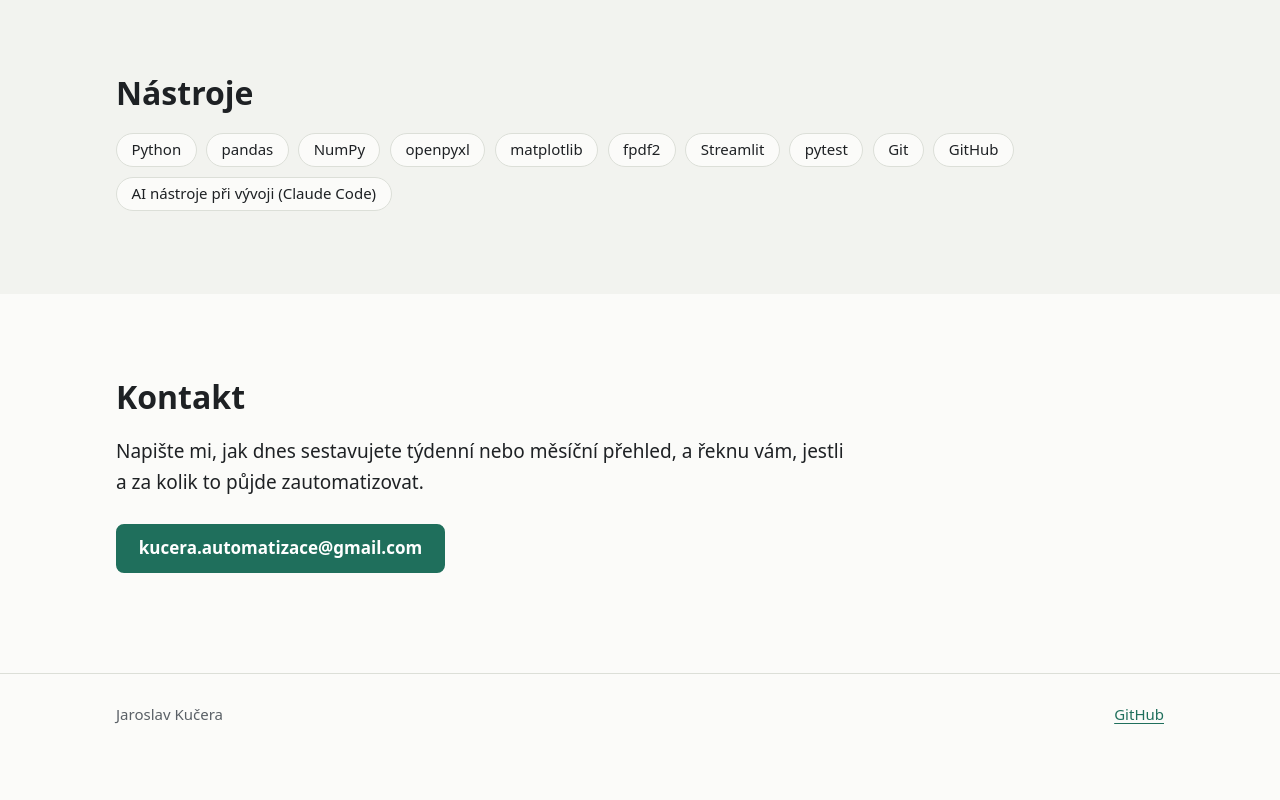
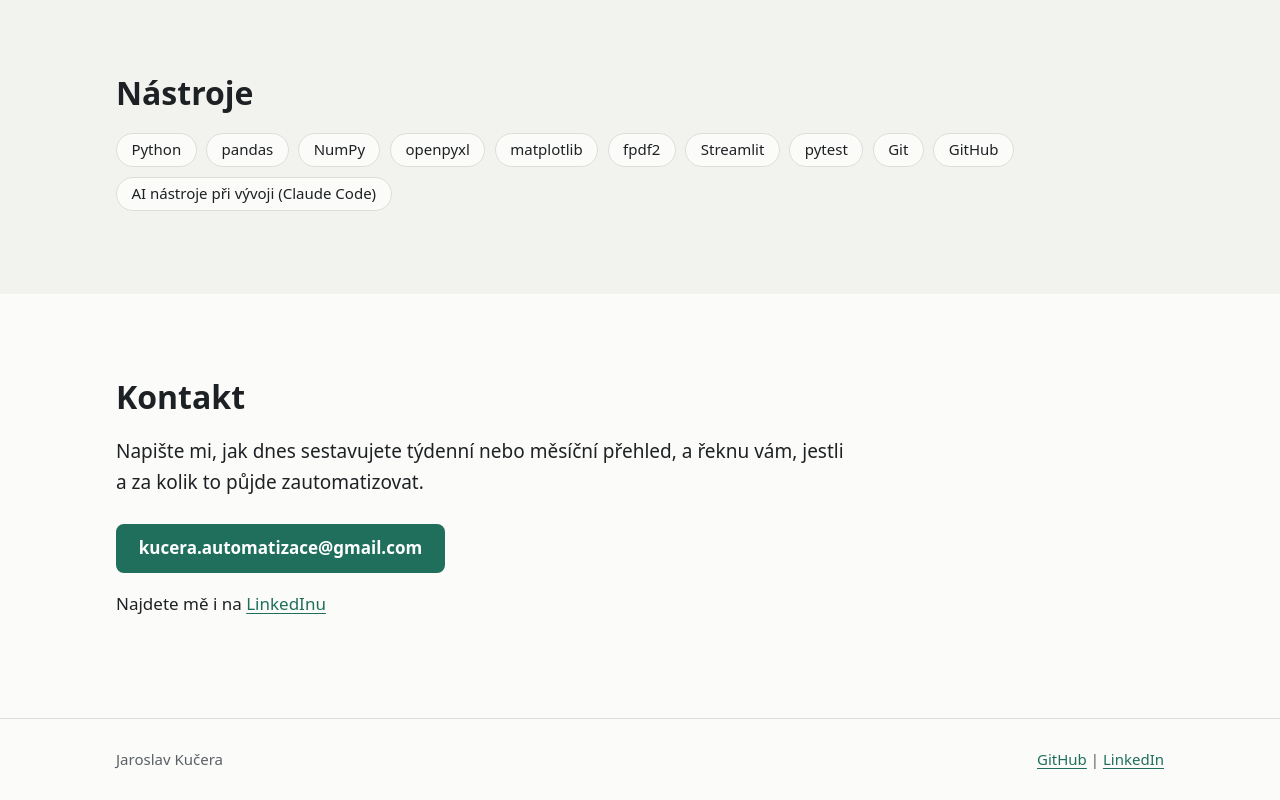
Before and after one commit to Kucera1/kucera1.github.io, a plain HTML site: page index.html in a window 1280 px wide. Shown: the part 3714-4514 px from the top of the page. Before the commit the page ends 4469 px from the top, so only its background shows below. Drawn offline with Linux system fonts and the light colour scheme.

Commit message:
Add LinkedIn link

```diff
--- a/index.html
+++ b/index.html
@@ -192,6 +192,7 @@
         <div class="text">
           <p class="uvod">Napište mi, jak dnes sestavujete týdenní nebo měsíční přehled, a&nbsp;řeknu vám, jestli a&nbsp;za kolik to půjde zautomatizovat.</p>
           <p><a class="tlacitko tlacitko--hlavni kontakt__odkaz" href="mailto:kucera.automatizace@gmail.com">kucera.automatizace@gmail.com</a></p>
+          <p>Najdete mě i&nbsp;na <a href="https://www.linkedin.com/in/jaroslav-ku%C4%8Dera-533393446" target="_blank" rel="noopener noreferrer">LinkedInu</a></p>
         </div>
       </div>
     </section>
@@ -200,7 +201,7 @@
   <footer class="paticka">
     <div class="obal paticka__obal">
       <p>Jaroslav Kučera</p>
-      <p><a href="https://github.com/Kucera1" target="_blank" rel="noopener">GitHub</a></p>
+      <p><a href="https://github.com/Kucera1" target="_blank" rel="noopener">GitHub</a> <span aria-hidden="true">|</span> <a href="https://www.linkedin.com/in/jaroslav-ku%C4%8Dera-533393446" target="_blank" rel="noopener noreferrer">LinkedIn</a></p>
     </div>
   </footer>
 </body>
```
